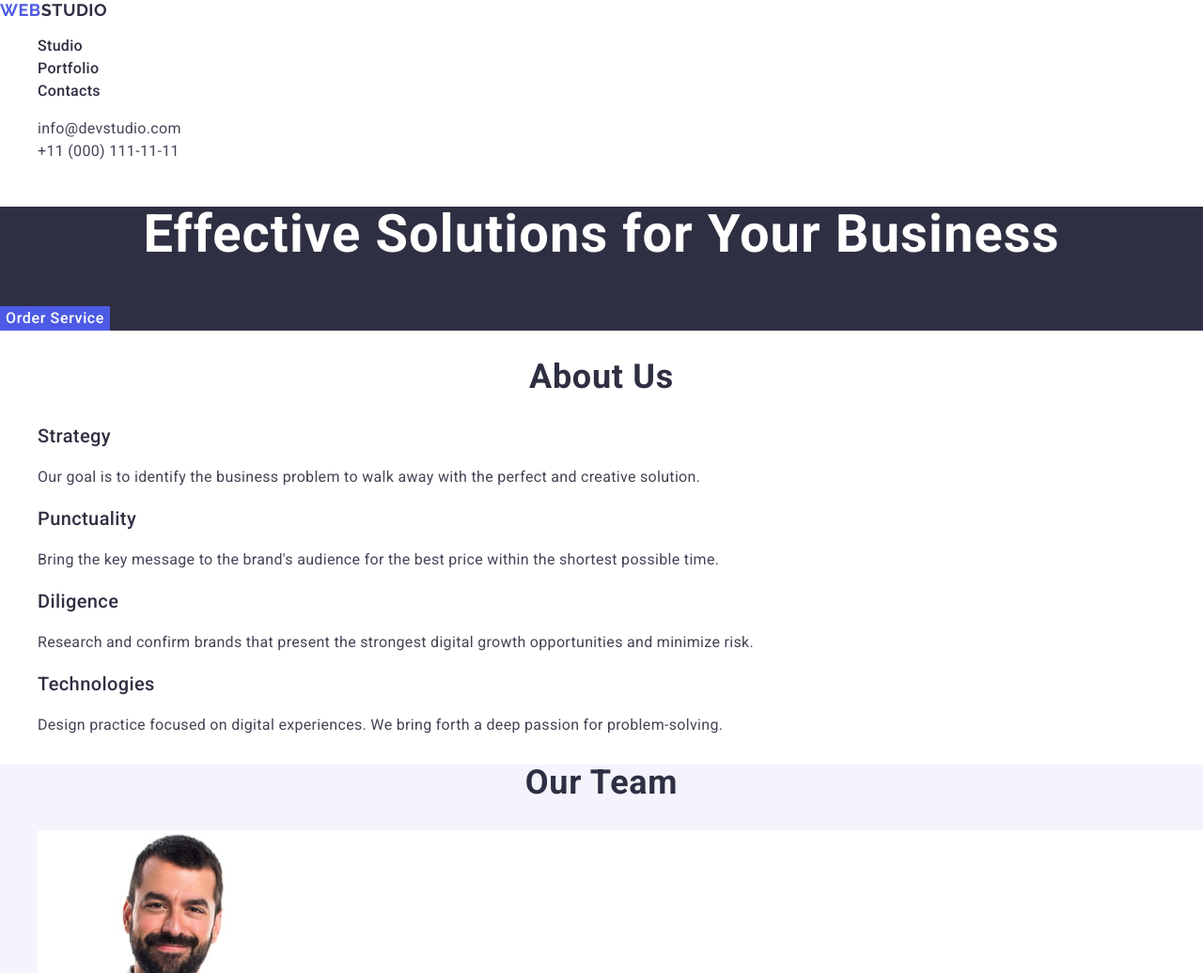
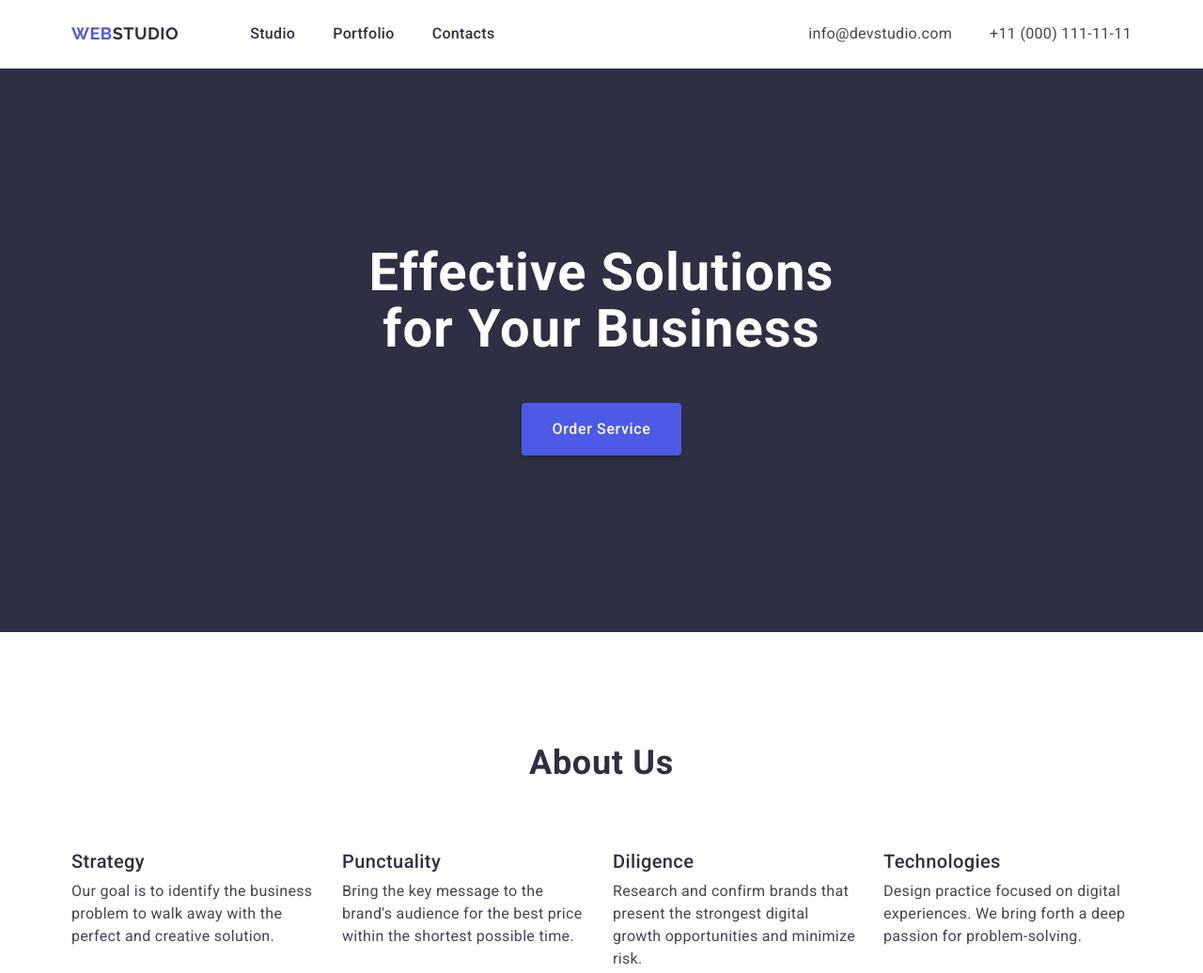
Before and after one commit to volodymyrshkimba/goit-markup-hw-03, a plain HTML site: page index.html in a window 1280 px wide. Shown: the top 1036 px of the page at 94% size. Drawn offline with nearby package versions, Linux system fonts and the light colour scheme.

Commit message:
position123sections

```diff
--- a/css/styles.css
+++ b/css/styles.css
@@ -1,5 +1,18 @@
 /* ============ COMMON STYLES ============ */
+h1,
+h2,
+h3,
+h4,
+h5,
+h6,
+p {
+  margin-top: 0;
+  margin-bottom: 0;
+}
 
+img {
+  display: block;
+}
 a {
   text-decoration: none;
   color: inherit;
@@ -8,12 +21,16 @@ a {
 ol,
 ul {
   list-style-type: none;
+  margin-top: 0;
+  margin-bottom: 0;
+  padding-left: 0;
 }
 
 button {
   cursor: pointer;
   color: inherit;
   border: none;
+  padding: 0;
 }
 
 address {
@@ -26,6 +43,14 @@ body {
   background-color: #ffffff;
 }
 
+.container {
+  max-width: 1158px;
+  padding-left: 15px;
+  padding-right: 15px;
+  margin-left: auto;
+  margin-right: auto;
+}
+
 .section-title {
   font-weight: 700;
   letter-spacing: 0.02em;
@@ -34,6 +59,7 @@ body {
   text-align: center;
   color: #2e2f42;
   text-transform: capitalize;
+  margin-bottom: 72px;
 }
 
 .item-title {
@@ -43,6 +69,7 @@ body {
   letter-spacing: 0.02em;
   color: #2e2f42;
   text-transform: capitalize;
+  margin-bottom: 8px;
 }
 
 .item-text {
@@ -50,7 +77,33 @@ body {
   letter-spacing: 0.02em;
 }
 
+.section-padding {
+  padding-top: 120px;
+  padding-bottom: 120px;
+}
+
 /* ============ HEADER ============ */
+
+.page-header {
+  border-bottom: 1px solid #e7e9fc;
+}
+
+.page-header .container {
+  display: flex;
+  justify-content: space-between;
+  align-items: center;
+}
+
+.page-nav {
+  display: flex;
+  gap: 76px;
+  align-items: center;
+}
+
+.nav-list {
+  display: flex;
+  gap: 40px;
+}
 
 .page-logo {
   font-family: 'Raleway', sans-serif;
@@ -67,10 +120,13 @@ body {
 }
 
 .nav-link {
+  display: block;
   font-weight: 500;
   line-height: 1.5;
   letter-spacing: 0.02em;
   color: #2e2f42;
+  padding-top: 24px;
+  padding-bottom: 24px;
 }
 
 .nav-link:hover,
@@ -80,6 +136,10 @@ body {
   color: #404bbf;
 }
 
+.address-list {
+  display: flex;
+  gap: 40px;
+}
 .address-link {
   line-height: 1.5;
   letter-spacing: 0.02em;
@@ -90,6 +150,8 @@ body {
 .hero {
   background-color: #2e2f42;
   color: #ffffff;
+  padding-top: 188px;
+  padding-bottom: 188px;
 }
 
 .hero-title {
@@ -98,6 +160,10 @@ body {
   line-height: 1.07;
   letter-spacing: 0.02em;
   text-align: center;
+  margin-left: auto;
+  margin-right: auto;
+  max-width: 496px;
+  margin-bottom: 48px;
 }
 
 .hero-btn {
@@ -105,11 +171,27 @@ body {
   font-weight: 500;
   line-height: 1.5;
   letter-spacing: 0.04em;
+  margin-left: auto;
+  margin-right: auto;
+  display: block;
+  padding: 16px 32px;
+  border-radius: 4px;
+  box-shadow: 0 4px 4px 0 rgba(0, 0, 0, 0.15);
 }
 
 .hero-btn:hover,
 .hero-btn:focus {
   background-color: #404bbf;
+}
+
+/* ============ ABOUT ============ */
+
+.about-list {
+  display: flex;
+  gap: 24px;
+}
+.about-item {
+  width: calc((100% - 24px) / 4);
 }
 
 /* ============ TEAM ============ */
--- a/index.html
+++ b/index.html
@@ -18,21 +18,21 @@
   </head>
   <body>
     <!-- ============ HEADER ============ -->
-
-    <header>
-      <nav>
+    <header class="page-header">
+      <div class="container">
+        <nav class="page-nav">
           <a class="page-logo" href="./index.html"
             >Web<span class="logo-part">Studio</span></a
           >
 
-        <ul>
+          <ul class="nav-list">
             <li><a class="nav-link" href="./index.html">Studio</a></li>
             <li><a class="nav-link" href="">Portfolio</a></li>
             <li><a class="nav-link" href="">Contacts</a></li>
           </ul>
         </nav>
         <address class="page-address">
-        <ul>
+          <ul class="address-list">
             <li>
               <a class="address-link" href="mailto:info@devstudio.com"
                 >info@devstudio.com</a
@@ -45,44 +45,48 @@
             </li>
           </ul>
         </address>
+      </div>
     </header>
 
     <main>
       <!-- ============ HERO ============ -->
 
       <section class="hero">
+        <div class="container">
           <h1 class="hero-title">Effective Solutions for Your Business</h1>
 
           <button class="hero-btn" type="button">Order Service</button>
+        </div>
       </section>
 
       <!-- ============ ABOUT ============ -->
 
-      <section>
+      <section class="about section-padding">
+        <div class="container">
           <h2 class="section-title">About us</h2>
-        <ul>
-          <li>
+          <ul class="about-list">
+            <li class="about-item">
               <h3 class="item-title">Strategy</h3>
               <p class="item-text">
-              Our goal is to identify the business problem to walk away with the
-              perfect and creative solution.
+                Our goal is to identify the business problem to walk away with
+                the perfect and creative solution.
               </p>
             </li>
-          <li>
+            <li class="about-item">
               <h3 class="item-title">Punctuality</h3>
               <p class="item-text">
                 Bring the key message to the brand's audience for the best price
                 within the shortest possible time.
               </p>
             </li>
-          <li>
+            <li class="about-item">
               <h3 class="item-title">Diligence</h3>
               <p class="item-text">
                 Research and confirm brands that present the strongest digital
                 growth opportunities and minimize risk.
               </p>
             </li>
-          <li>
+            <li class="about-item">
               <h3 class="item-title">Technologies</h3>
               <p class="item-text">
                 Design practice focused on digital experiences. We bring forth a
@@ -90,11 +94,13 @@
               </p>
             </li>
           </ul>
+        </div>
       </section>
 
       <!-- ============ TEAM ============ -->
 
-      <section class="team">
+      <section class="team section-padding">
+        <div class="container">
           <h2 class="section-title">Our Team</h2>
 
           <ul>
@@ -139,11 +145,13 @@
               <p class="item-text">UI Designer</p>
             </li>
           </ul>
+        </div>
       </section>
 
       <!-- ============ PORTFOLIO ============ -->
 
-      <section>
+      <section class="portfolio section-padding">
+        <div class="container">
           <h2 class="section-title">Our Portfolio</h2>
           <ul>
             <li>
@@ -207,20 +215,23 @@
               <p class="item-text">Marketing</p>
             </li>
           </ul>
+        </div>
       </section>
     </main>
 
     <!-- ============ FOOTER ============ -->
 
     <footer class="page-footer">
+      <div class="container">
         <a class="page-logo" href="./index.html">
           Web<span class="logo-part">Studio</span>
         </a>
 
         <p class="footer-text">
-        Increase the flow of customers and sales for your business with digital
-        marketing & growth solutions.
+          Increase the flow of customers and sales for your business with
+          digital marketing & growth solutions.
         </p>
+      </div>
     </footer>
   </body>
 </html>
```
Lines whose indentation alone changed are shown as unchanged.
